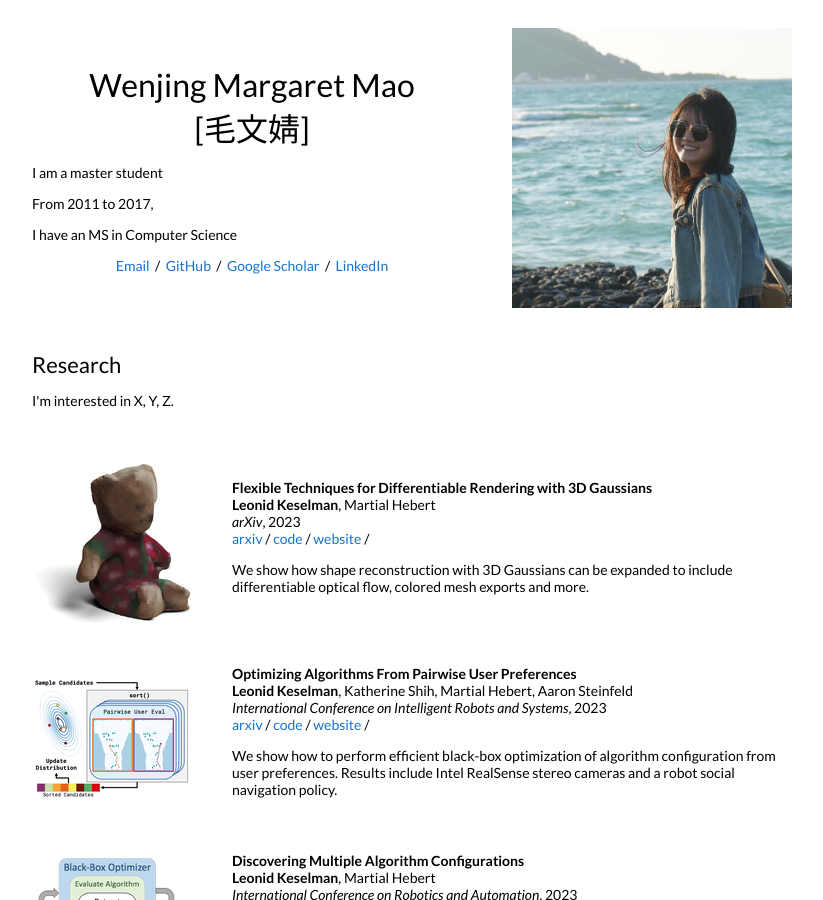
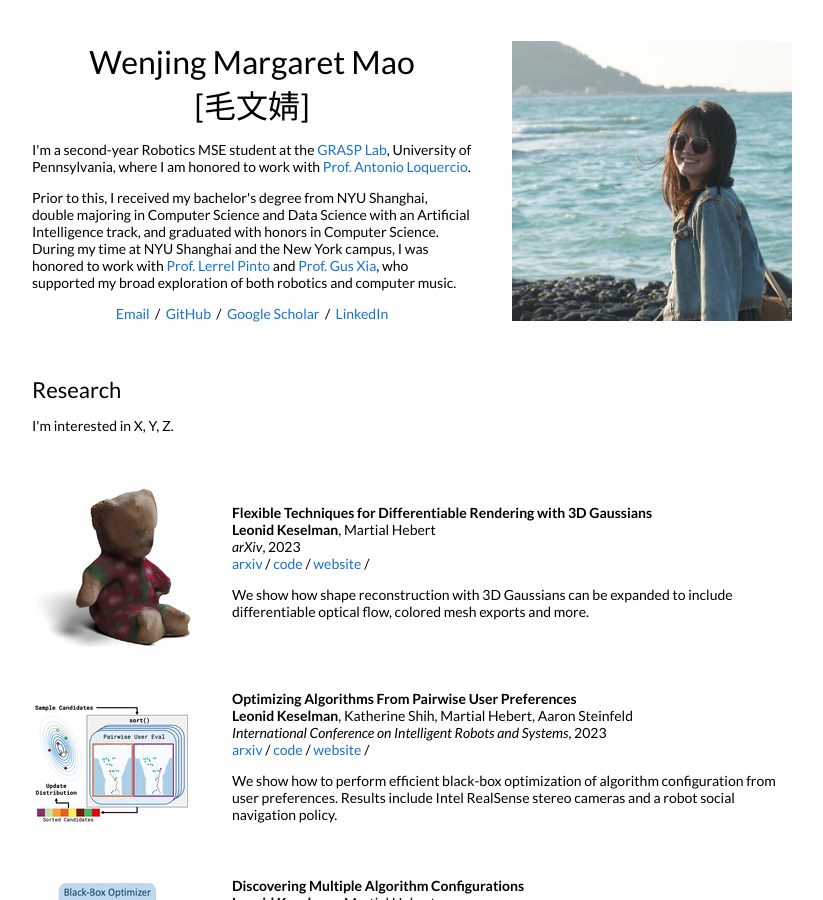
Before and after one commit to MargarettMao/MargarettMao.github.io, a Jekyll site: the page built from _posts/2023-08-28-3dgaussians.markdown, in a window 1280 px wide and 900 px high. Shown: the whole window, without its empty margins (228-1051 px from the left). Built offline with Jekyll 4.4.1, drawn with Linux system fonts in a browser that asks for light colours.

Commit message:
add some description

```diff
--- a/_layouts/default.html
+++ b/_layouts/default.html
@@ -35,13 +35,13 @@
                 Wenjing Margaret Mao<br>
                 [毛文婧]
               </h1>
-              <p>I am a master student
+              <p>I'm a second-year Robotics MSE student at the <a href="https://www.grasp.upenn.edu/">GRASP Lab</a>, University of Pennsylvania, where I am honored to work with <a href="https://antonilo.github.io/">Prof. Antonio Loquercio</a>.
               </p>
               <p>
-                From 2011 to 2017,
+                Prior to this, I received my bachelor's degree from NYU Shanghai, double majoring in Computer Science and Data Science with an Artificial Intelligence track, and graduated with honors in Computer Science. During my time at NYU Shanghai and the New York campus, I was honored to work with <a href="https://www.lerrelpinto.com/">Prof. Lerrel Pinto</a> and <a href="https://mbzuai.ac.ae/study/faculty/dr-gus-xia/">Prof. Gus Xia</a>, who supported my broad exploration of both robotics and computer music.
               </p>
               <p>
-                I have an MS in Computer Science
+
               </p>
               <p style="text-align:center">
                 <a target="_blank" href="https://mailhide.io/e/B8TyS"> Email</a> &nbsp;/&nbsp;
```
